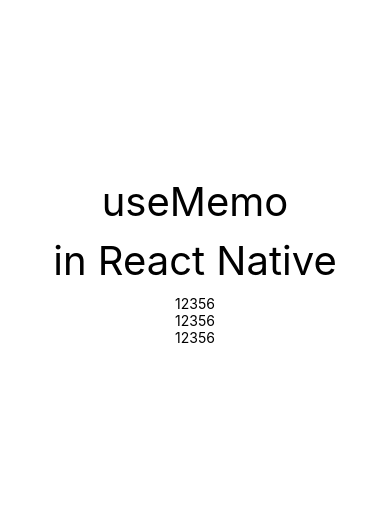
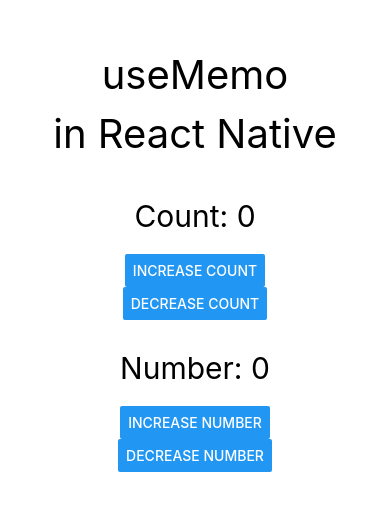
Before and after one commit to Richard-Harvey-UCSD/YouTube, a React Native app: screen / in a window 390 px wide. Shown: the part 161-672 px from the top of the page. Built offline with nearby package versions, Linux system fonts and the light colour scheme.

Commit message:
updated useCallback hook

```diff
--- a/App.js
+++ b/App.js
@@ -1,8 +1,7 @@
 import React from 'react';
 import { StyleSheet, Text, View } from 'react-native';
+
 import UseCallbackHook from './src/UseCallbackHook';
-
-import UseMemoHook from './src/UseMemoHook';
 
 export default function App() {
   return (
--- a/src/UseCallbackHook.js
+++ b/src/UseCallbackHook.js
@@ -1,22 +1,61 @@
-import { View, Text } from 'react-native';
-import React, { useCallback, useMemo } from 'react';
+import { View, Text, Button } from 'react-native';
+import React, { useCallback, useState } from 'react';
+
+const funcCount = new Set();
 
 const UseCallbackHook = () => {
-  const values = [1, 6, 3, 2, 5];
 
-  const memoizedCallback = useCallback(() => values.sort(), [values]);
-  const useMemoEquivalent = useCallback(values.sort(), [values]);
-  const memoizedValue = useMemo(() => values.sort(), [values]);
+  const [count, setCount] = useState(0);
+  const [number, setNumber] = useState(0);
 
-  console.log('memoizedCallback: ', memoizedCallback);
-  console.log('useMemoEquivalent: ', useMemoEquivalent);
-  console.log('memoizedValue: ', memoizedValue);
+  const incrementCounter = () => {
+    setCount(count + 1);
+  };
+
+  const decrementCounter = () => {
+    setCount(count - 1);
+  };
+
+  const incrementNumber = () => {
+    setNumber(number + 1);
+  };
+
+  const decrementNumber = () => {
+    setNumber(number - 1);
+  };
+
+  // const incrementCounter = useCallback(() => {
+  //   setCount(count + 1);
+  // }, [count]);
+
+  // const decrementCounter = useCallback(() => {
+  //   setCount(count - 1);
+  // }, [count]);
+
+  // const incrementNumber = useCallback(() => {
+  //   setNumber(number + 1);
+  // }, [number]);
+
+  // const decrementNumber = useCallback(() => {
+  //   setNumber(number - 1);
+  // }, [number]);
+
+  funcCount.add(incrementCounter);
+  funcCount.add(decrementCounter);
+  funcCount.add(incrementNumber);
+  funcCount.add(decrementNumber);
+
+  console.log('funcCount: ', funcCount.size);
 
   return (
-    <View>
-      <Text>{memoizedCallback()}</Text>
-      <Text>{memoizedValue}</Text>
-      <Text>{useMemoEquivalent}</Text>
+    <View style={{ marginTop: 30, alignItems: 'center', justifyContent: 'center' }}>
+      <Text style={{ fontSize: 30, marginBottom: 20, }}>Count: {count}</Text>
+      <Button onPress={incrementCounter} title='Increase count' />
+      <Button onPress={decrementCounter} title='Decrease count' />
+
+      <Text style={{ fontSize: 30, marginBottom: 20, marginTop: 30 }}>Number: {number}</Text>
+      <Button onPress={incrementNumber} title='Increase number' />
+      <Button onPress={decrementNumber} title='Decrease number' />
     </View>
   );
 };
```
